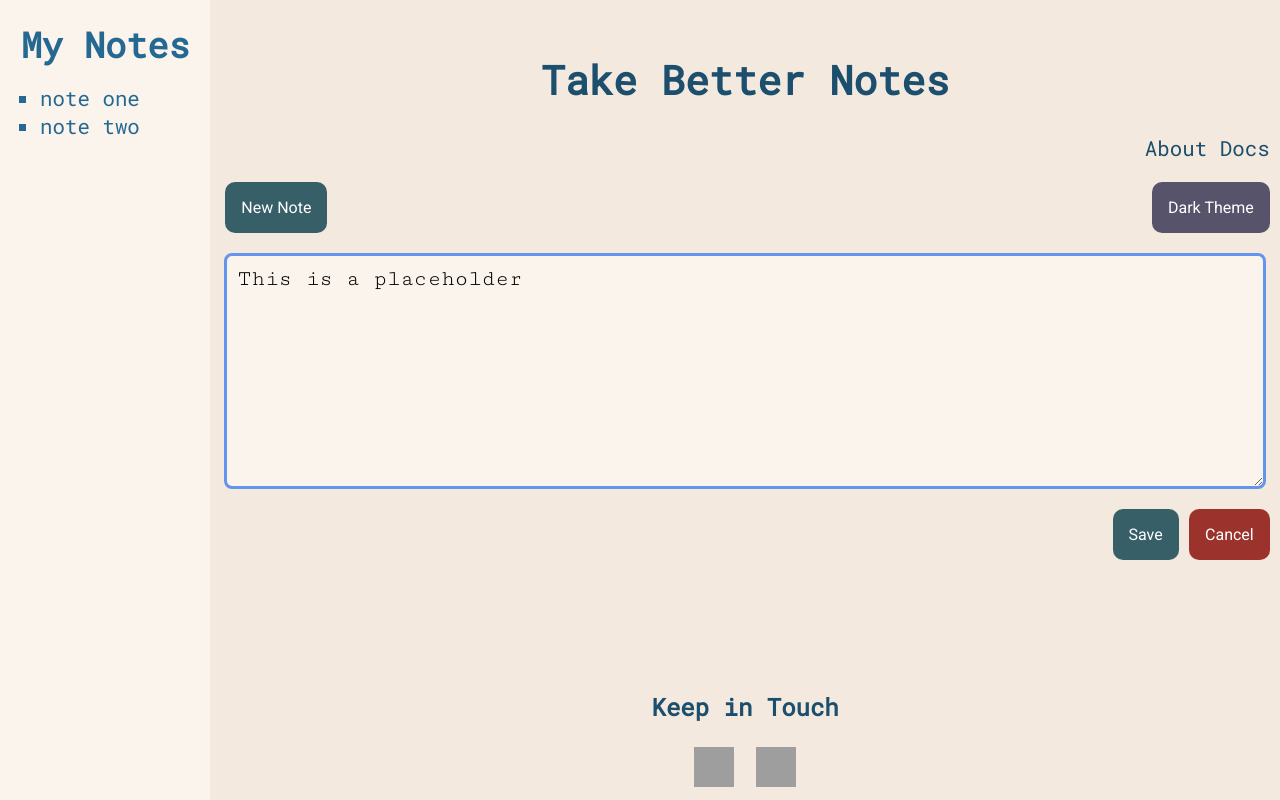
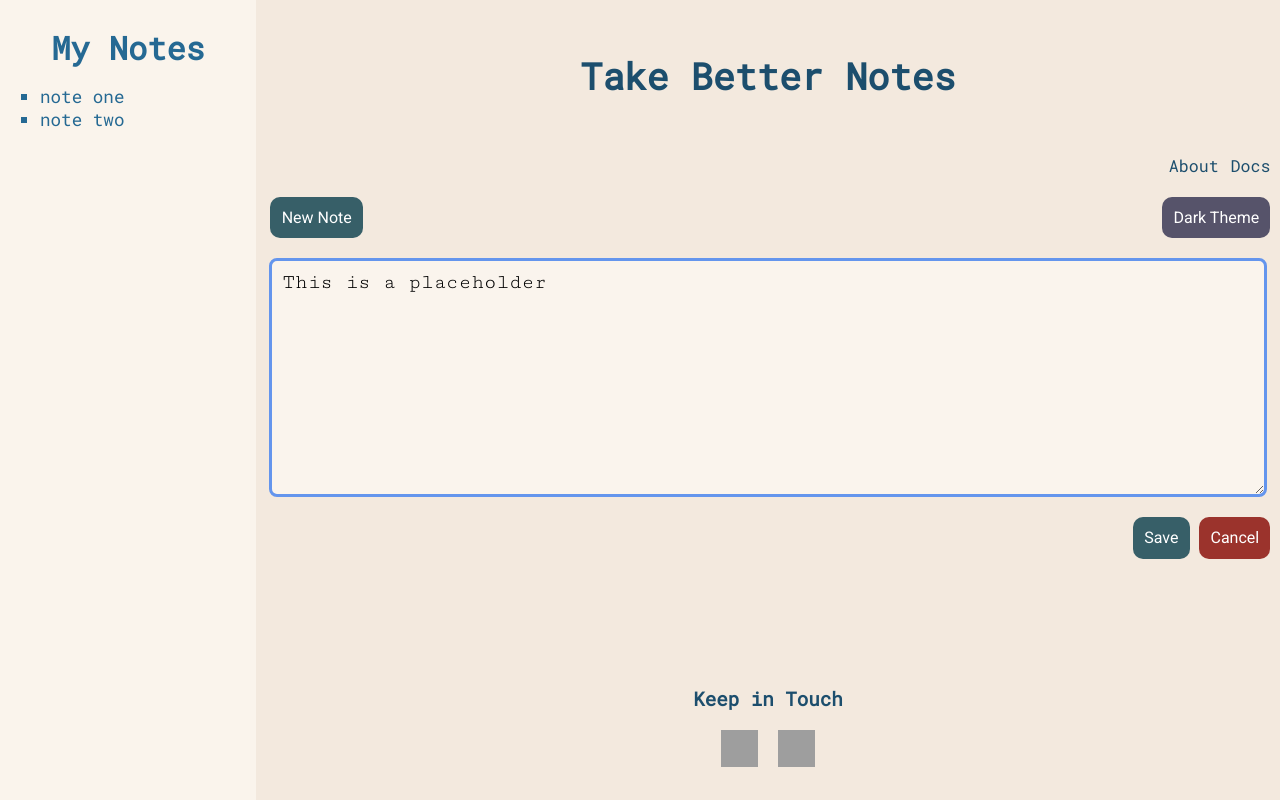
Before and after one commit to sylkee00/Assignment-ACIT1620, a plain HTML site: page index.html in a window 1280 px wide. Drawn offline with Linux system fonts and the light colour scheme; grey boxes are pictures that could not be loaded.

Commit message:
Fix an error( Make the sidebar on the left should take 1/5 of the page width, and the rest of the page should be flexibly resized)

```diff
--- a/css/stylesheet.css
+++ b/css/stylesheet.css
@@ -1,10 +1,14 @@
 
-body{
+html, body{
     display: flex;
     color: #256993;
     font-family: 'Roboto Mono', monospace;
     margin:0;
+    height: 100vh;
     text-align: center;
+    width: 100%;
+    height: 100%;
+    overflow: hidden;
 }
 
 li{
@@ -14,7 +18,7 @@ li{
 
 .sidebar {
     background-color: #faf4ec;
-    flex: 1 1 auto;
+    flex: 1 1 20%; /* 1/5 of the page width */
     height: 100vh;
 }
 
@@ -90,7 +94,7 @@ button {
 
 .main-content{
     height: 100vh;
-    flex: 1 1 auto;
+    flex: 4 1 80%; /* The rest of the page width */
     background-color: #f3e9de;
     display:grid;
     grid-template-areas:
@@ -101,6 +105,7 @@ button {
     color: #1C4E6D
 
 }
+
 .grid-area {
     display:grid;
     grid-template-areas:
@@ -148,34 +153,40 @@ footer{
 @media screen and (min-width: 416px) and (max-width: 1300px) {
 
     li{
-        font-size: 1.3em;
+        font-size: 1.1em;
     }
 
     h3 {
-        font-size: 1.5em;
+        font-size: 1.2em;
     }
 
     h1{
-        font-size: 2.5em;
+        font-size: 2.3em;
         margin-top: 5%;
     }
 
     .sidebar h2{
         margin-top: 10%;
-        font-size: 2.2em;
+        font-size: 2.0em;
     }
 
     p{
-        font-size: 1.0em;
+        font-size: 0.8em;
     }
 
     textarea{
-        font-size: 1.4em;
+        font-size: 1.3em;
     }
 
     footer img{
-        width: 2.5em;
-        height:2.5em;
+        width: 2.3em;
+        height:2.3em;
+    }
+    .grid-area{
+        grid-template-rows: 0.9fr 0.1fr 0.1fr 1.6fr 1fr;
+    }
+    button {
+        padding: 0.7em;
     }
 
 }
@@ -200,6 +211,7 @@ footer{
 
     .main-content{
         height: 80vh;
+        height: 100%;
     }
 
     .grid-area {
@@ -233,6 +245,7 @@ footer{
     }
     h1,h2{
         font-size: 2.0em;
+        margin-top: 5%;
     }
     p{
         font-size: 0.8em;
```
Also changed, not shown: screenshots/HTML validator check/Screenshot from 2023-03-17 20-06-27.png (renamed from HTML validator check/Screenshot from 2023-03-17 20-06-27.png), screenshots/color_constrast_screenshot/Text-area.png (renamed from color_constrast_screenshot/Text-area.png), screenshots/color_constrast_screenshot/cancel-button.png (renamed from color_constrast_screenshot/cancel-button.png), screenshots/color_constrast_screenshot/dark-theme-button.png (renamed from color_constrast_screenshot/dark-theme-button.png), screenshots/color_constrast_screenshot/main-content.png (renamed from color_constrast_screenshot/main-content.png), screenshots/color_constrast_screenshot/new-note-button.png (renamed from color_constrast_screenshot/new-note-button.png), screenshots/color_constrast_screenshot/save-button.png (renamed from color_constrast_screenshot/save-button.png), screenshots/color_constrast_screenshot/sidebar.png (renamed from color_constrast_screenshot/sidebar.png), screenshots/git log.png (added).
